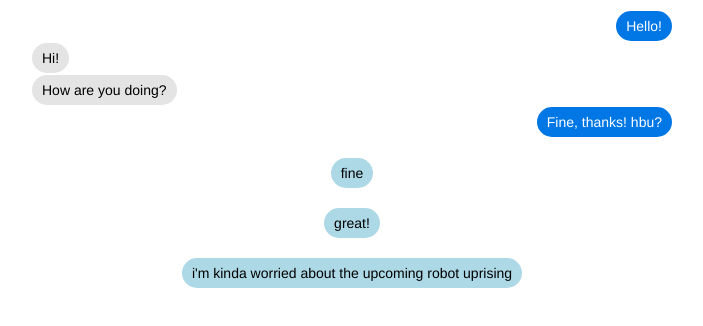
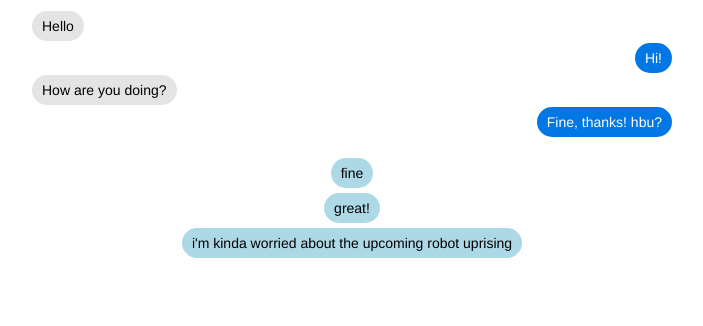
Before and after one commit to j0nas/ijk, a React (Create React App) app: page / in a window 1280 px wide. Shown: the top 326 px of the page, without its empty margins (288-991 px from the left). Built offline with nearby package versions, Linux system fonts and the light colour scheme.

Commit message:
msg state

```diff
--- a/src/Answer/index.js
+++ b/src/Answer/index.js
@@ -5,7 +5,7 @@ import "./style.css";
 
 const Answer = (props) => (
     <div className="answer-wrapper">
-        <div className="message answer">
+        <div className="message answer" onClick={() => props.onClick(props.msg)}>
             {props.msg}
         </div>
     </div>
--- a/src/Answer/style.css
+++ b/src/Answer/style.css
@@ -1,6 +1,6 @@
 .answer-wrapper {
     text-align: center;
-    margin: 20px;
+    margin-top: 5px;
 }
 
 .answer {
@@ -12,3 +12,7 @@
 .answer:hover {
     background: darkcyan;
 }
+
+.answers {
+    margin-top: 20px;
+}
--- a/src/App.js
+++ b/src/App.js
@@ -1,16 +1,39 @@
-import React from 'react';
+import React, {Component} from 'react';
 import Message from './Message';
 import Question from './Question';
 
 import "./style.css";
 
-const App = () => (
+class App extends Component {
+    constructor() {
+        super();
+        this.state =  {
+            messages: [
+                {msg: "Hello", incoming: false},
+                {msg: "Hi!", incoming: true},
+                {msg: "How are you doing?", incoming: false},
+            ]
+        }
+    }
+
+    addAnswer(answer) {
+        console.log(answer);
+        document.getElementById("question-question").style.display = "none";
+
+        const messages2 = this.state.messages;
+        messages2.push({msg: answer, incoming: false});
+        this.setState({messages: messages2});
+    }
+
+    render() {
+        return (
             <div className="App">
-        <div className="msg-contain">
-            <Message msg="Hello!" incoming={true}/>
-            <Message msg="Hi!" incoming={false}/>
-            <Message msg="How are you doing?" incoming={false}/>
+                <div className="msg-contain" id="messages-contain">
+                    {this.state.messages.map(message =>
+                        <Message msg={message.msg} incoming={message.incoming} key={message.msg} />)}
                     <Question
+                        id="question-question"
+                        onClick={(answer) => this.addAnswer(answer)}
                         msg="Fine, thanks! hbu?"
                         answers={
                             ["fine",
@@ -21,5 +44,7 @@ const App = () => (
                 </div>
             </div>
         );
+    }
+}
 
 export default App;
--- a/src/Question/index.js
+++ b/src/Question/index.js
@@ -4,8 +4,11 @@ import Answer from '../Answer';
 
 const Question = (props) => (
     <div>
-        <Message msg={props.msg} incoming={true} />
-        {props.answers.map(answer => <Answer msg={answer} key={answer}/>)}
+        <Message msg={props.msg} incoming={true}/>
+        <div className="answers" id={props.id}>
+            {props.answers.map(answer =>
+                <Answer msg={answer} key={answer} onClick={props.onClick}/>)}
+        </div>
     </div>
 );
 
```
Lines whose indentation alone changed are shown as unchanged.
